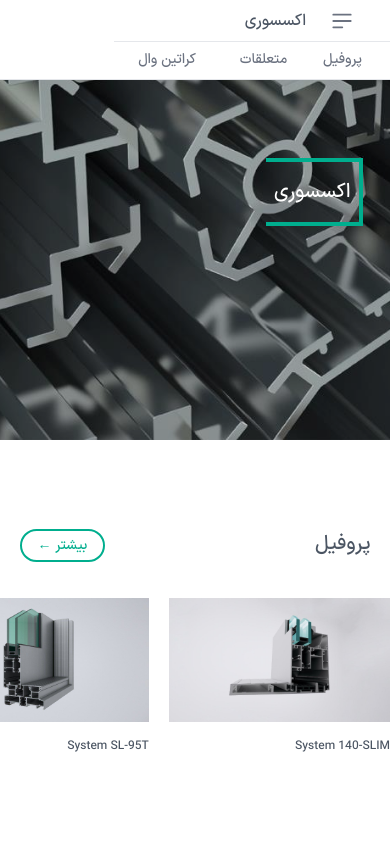
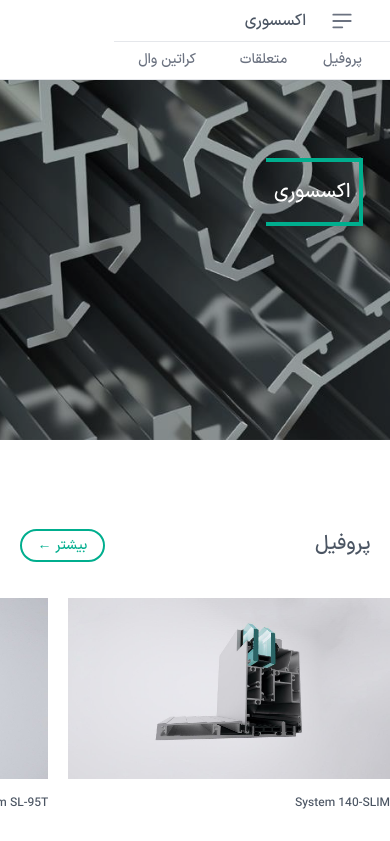
Before and after one commit to zahra-hsb/hanz-, a Next.js app: page /products/accessory in a window 390 px wide. Shown: the top 841 px of the page. Built offline with nearby package versions, Linux system fonts and the light colour scheme.

Commit message:
edit breakpoints in slider component

```diff
--- a/src/components/globalComponents/Slider/index.jsx
+++ b/src/components/globalComponents/Slider/index.jsx
@@ -25,8 +25,8 @@ const Slider = ({ url, slidesPerView = 1, slides = [], textSlider, banner }) =>
     console.log(slides)
 
     const breakpoints = textShow ? {
-        0: { slidesPerView: 1.7 },
-        576: { slidesPerView: 2.3 },
+        0: { slidesPerView: 1.2 },
+        576: { slidesPerView: 2.2 },
         768: { slidesPerView: 3 }
     } : { slidesPerView: 1 };
 
@@ -49,7 +49,7 @@ const Slider = ({ url, slidesPerView = 1, slides = [], textSlider, banner }) =>
             >
                 {slides.map((slide, index) => (
                     <SwiperSlide key={index}>
-                        <Link href={url}>
+                        <div>
                             {/* {createElem(slide.image, slide.text || textSlider)} */}
                             {textShow ? (
                                 <Link href={`${url}`}>
@@ -60,7 +60,7 @@ const Slider = ({ url, slidesPerView = 1, slides = [], textSlider, banner }) =>
                                     {createElem(banner)}
                                 </Link>
                             )}
-                        </Link>
+                        </div>
                     </SwiperSlide>
                 ))}
             </Swiper>
```
